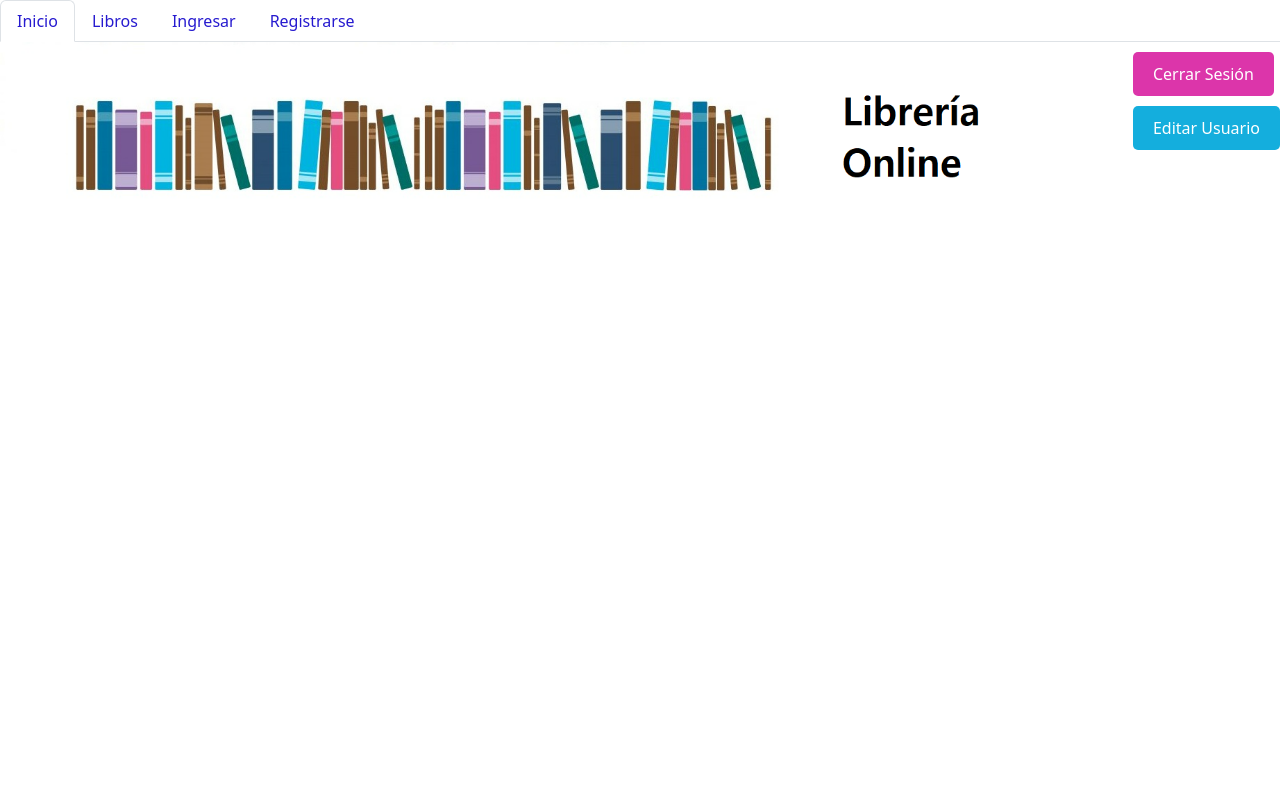
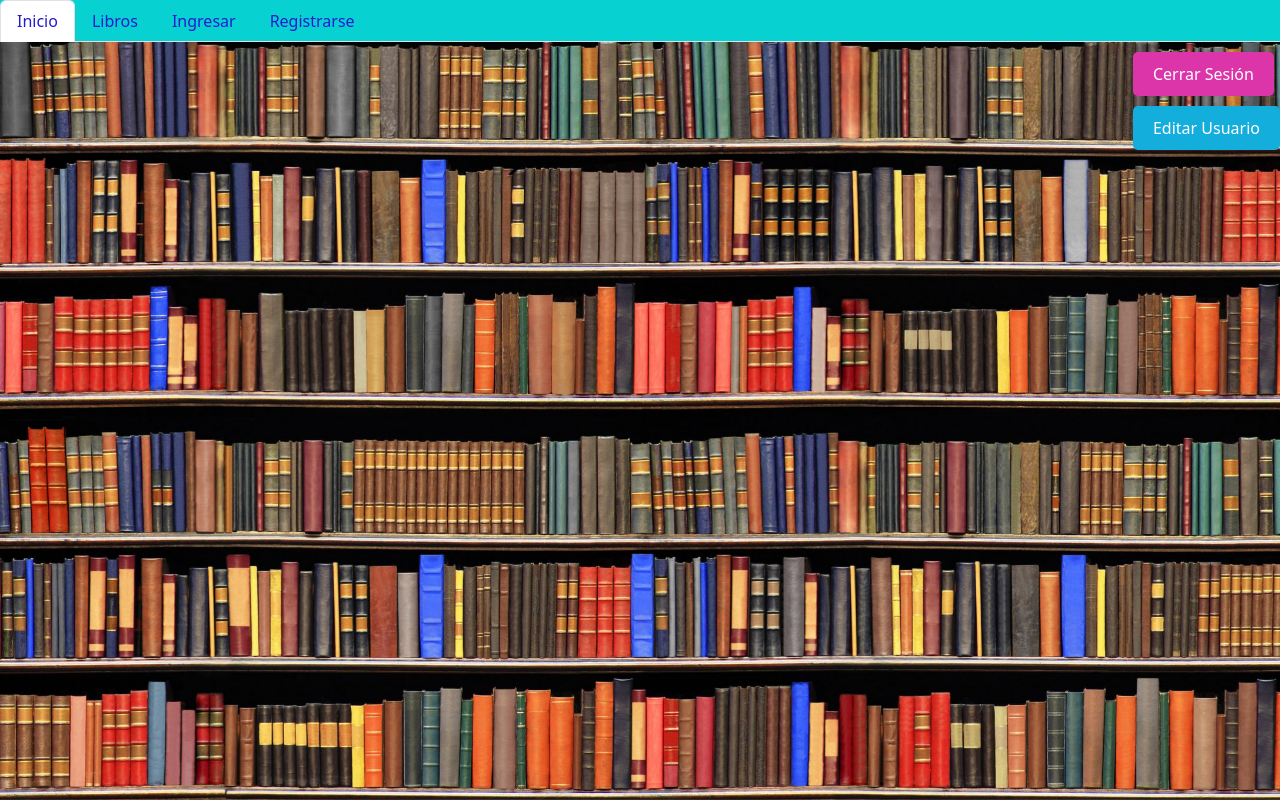
Before and after one commit to Ni-bou/e2_grupo5_S6, a Django app: template myApp/templates/html_apps/inicio.html in a window 1280 px wide. Run offline with Django 4.2, Linux system fonts and the light colour scheme; the template is opened without the code that fills it: values that come from a table or form of the project are taken from there, others are empty; tables that the repository leaves empty hold one stand-in row (values such as "Sample post"); some libraries are stand-ins or nearby versions.

Commit message:
Bosquejando fondos y colores de menú

```diff
--- a/myApp/templates/html_apps/Libro.html
+++ b/myApp/templates/html_apps/Libro.html
@@ -33,7 +33,7 @@
     </ul>
   </div>
 
-  <a href="{% url 'crear_libro' %}" class="btn btn-primary button-margin" style="background-color: #14aedd;">Nuevo libro</a>
+  <a href="{% url 'crear_libro' %}" class="btn btn-primary button-margin" style="background-color: #14aedd;">Añadir libro</a>
 
   <div class="container">
     <div class="row">
--- a/myApp/templates/html_apps/crear.html
+++ b/myApp/templates/html_apps/crear.html
@@ -29,7 +29,7 @@
   </div>
 
   <div class = "container">
-    <h1 >Nuevo libro</h1>
+    <h1 >Añadir libro</h1>
     <a href= "{% url 'libro' %}" class="btn btn-dark" style="background-color: #14aedd;">Volver</a>
     <div class="row justify-content-center">
       <div class="col-6">
--- a/myApp/templates/html_apps/ingresar.html
+++ b/myApp/templates/html_apps/ingresar.html
@@ -35,13 +35,13 @@
     <div class="container">
       {% load static %}
       <div style="padding: 130px; border: 1px solid #ccc; border-radius: 10opx; box-shadow: 0 0 10px rgba(0, 0, 0, 0.1);" >
-        <h1>Ingresa!</h1>
+        <h1>¡Ingresa!</h1>
         <form action="" method="post">
           {% csrf_token %}
           <div class="mb-3">
             <label for="exampleInputEmail1" class="form-label">Dirección Email</label>
             <input type="email" class="form-control" id="user" name="user" aria-describedby="emailHelp">
-            <div id="emailHelp" class="form-text">We'll never share your email with anyone else.</div>
+            <div id="emailHelp" class="form-text">Nunca compartiremos tus datos con terceros</div>
           </div>
           <div class="mb-3">
             <label for="exampleInputPassword1" class="form-label">Password</label>
@@ -49,7 +49,7 @@
           </div>
           <div class="mb-3 form-check">
             <input type="checkbox" class="form-check-input" id="exampleCheck1">
-            <label class="form-check-label" for="exampleCheck1">Check me out</label>
+            <label class="form-check-label" for="exampleCheck1">Recuerdame la proxima vez</label>
           </div>
           <button type="submit" class="btn btn-primary" style="background-color: #14aedd;">Ingresar</button>
           {% if mensaje_error %}
--- a/myApp/templates/html_apps/inicio.html
+++ b/myApp/templates/html_apps/inicio.html
@@ -7,7 +7,28 @@
   {% load static %}
   <title>Inicio</title>
   <link rel="stylesheet" href="{% static 'css/bootstrap.min.css' %}">
+
   <style>
+    /* Estilos para la imagen de fondo */
+    .contenedor-imagen {
+      position: fixed;
+      top: 0;
+      left: 0;
+      width: 100%;
+      height: 100%;
+      z-index: -1; /* Asegura que la imagen esté detrás del contenido */
+    }
+
+    .contenedor-imagen img {
+      width: 100%;
+      height: 100%;
+      object-fit: cover; /* Ajusta la imagen para que cubra todo el contenedor */
+    }
+  </style>
+
+
+
+ <!-- <style>
       .contenedor-imagen {
       max-width: 100%;
       height: auto;
@@ -21,14 +42,18 @@
       width: 100%;
       height: auto;
     }
-  </style>
+
+  </style> -->
+
+
+
 
 </head>
 
 <body>
   <!-- Barra de navegación -->
   <div>
-    <ul class="nav nav-tabs" style="color: #261acf;">
+    <ul class="nav nav-tabs" style="color: #261acf; background-color: #08d1d1;">
       <li class="nav-item">
         <a class="nav-link active" aria-current="page" aria-disabled="true" style="color: #261acf;">Inicio</a>
       </li>
@@ -64,13 +89,10 @@
     </div>
   </div>
 
-  <!-- Imagen de fondo -->
-  <div class="contenedor-imagen">
-    <img src="{% static 'Imagenes/imagen_fondo/fondo.png'%}" class="img-fluid" alt="Imagen Redimensionada">
-  </div>
+
 
     <!-- Mensaje de bienvenida -->
-  <div>
+    <div class="container text-center">
       {% if request.method == "GET" %}
         {% if usuario %}
           {% if usuario.id_tipo_usuario == 1 %}
@@ -82,6 +104,16 @@
       {% endif %}
     </div>
 
+
+
+
+  <!-- Imagen de fondo -->
+  <div class="contenedor-imagen">
+    <img src="{% static 'Imagenes/imagen_fondo/fondo1.png'%}" class="img-fluid" alt="Imagen Redimensionada">
+  </div>
+
+
+
 </body>
 <script src="{% static 'js/bootstrap.min.js' %}"></script>
 
```
Also changed, not shown: myApp/templates/html_apps/registrarse.html (+5 -5 lines). Lines whose indentation alone changed are shown as unchanged.
